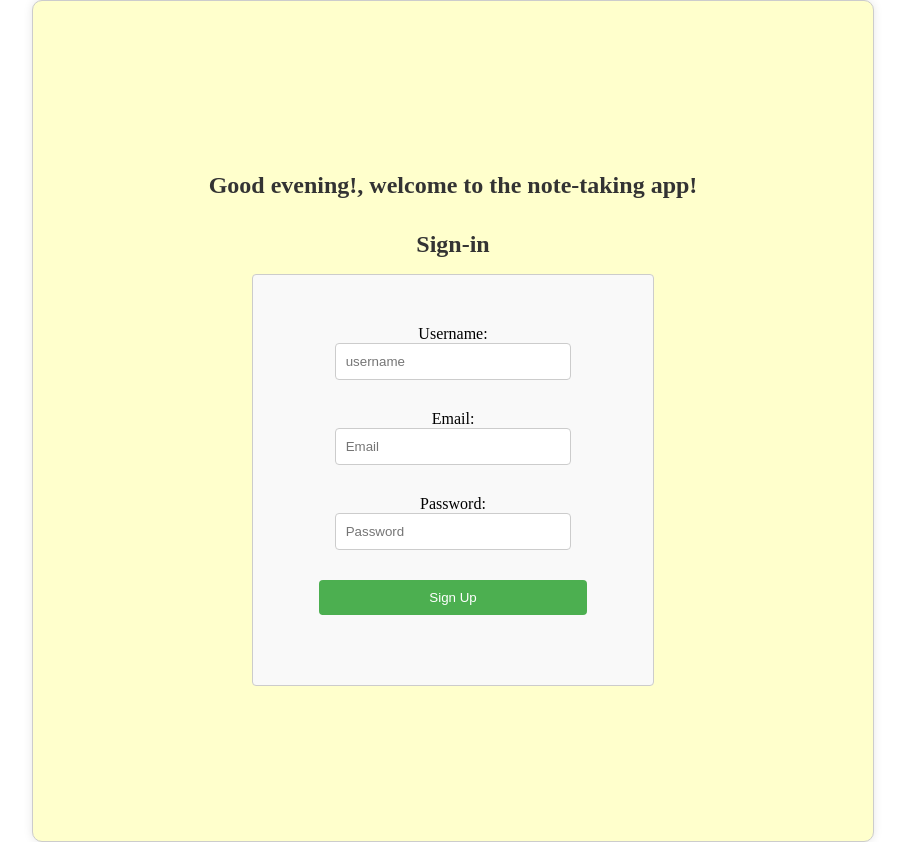
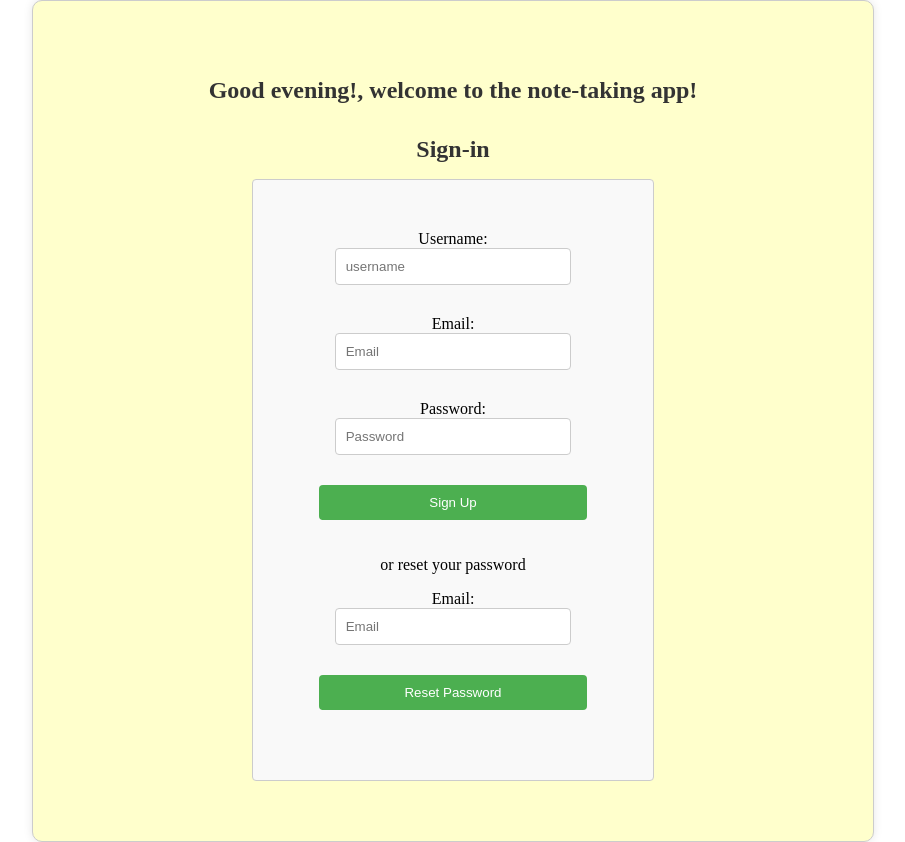
Before and after one commit to Alawaji214/WebNote, a React (Create React App) app in the folder frontend/: page / in a window 1280 px wide. Both pictures are taken after typing "Sample", "Sample123" into the empty fields and a click on the input "Signup". Shown: the whole page, without its empty margins (187-1092 px from the left). Built offline with nearby package versions, Linux system fonts and the light colour scheme.

Commit message:
add forget password

```diff
--- a/frontend/src/SignupComponent.js
+++ b/frontend/src/SignupComponent.js
@@ -34,7 +34,28 @@ const handleSignup = (event) => {
     console.log("signup");
 };
 
+const resetPassword = async (email) => {
+    try {
+      const response = await fetch('http://localhost:4000/v1/user/sendPasswordReset', {
+        method: 'POST',
+        headers: {
+          'Content-Type': 'application/json',
+        },
+        body: JSON.stringify({ email }),
+      });
+
+      if (response.ok) {
+        console.log('Password reset email sent successfully');
+      } else {
+        console.log('Failed to send password reset email');
+      }
+    } catch (error) {
+      console.error('An error occurred while sending the password reset email:', error);
+    }
+  };
+
   return (
+    <div>
         <form onSubmit={handleSignup}>
 
         <label className="signin-label">
@@ -52,6 +73,16 @@ const handleSignup = (event) => {
 
           <button className="signin-submit" type="submit">Sign Up</button>
         </form>
+        <p> or reset your password</p>
+        <form onSubmit={(e) => { e.preventDefault(); resetPassword(email); }}>
+          <label className="signin-label">
+            Email:
+            <input type="email" className="signin-input" placeholder="Email" value={email} onChange={(e) => setEmail(e.target.value)} />
+          </label>
+          <button className="signin-submit" type="submit">Reset Password</button>
+        </form>
+    </div>
+
   );
 };
 
```
Lines whose indentation alone changed are shown as unchanged.
